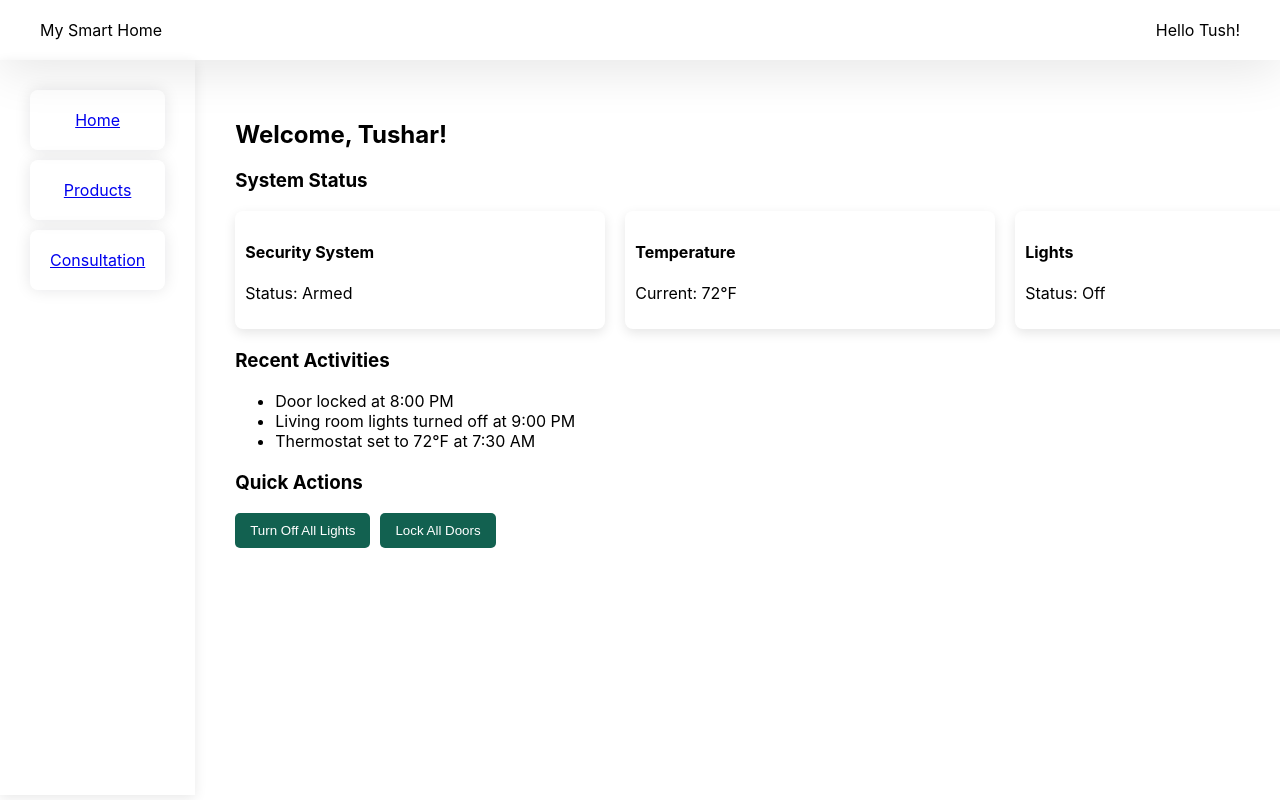
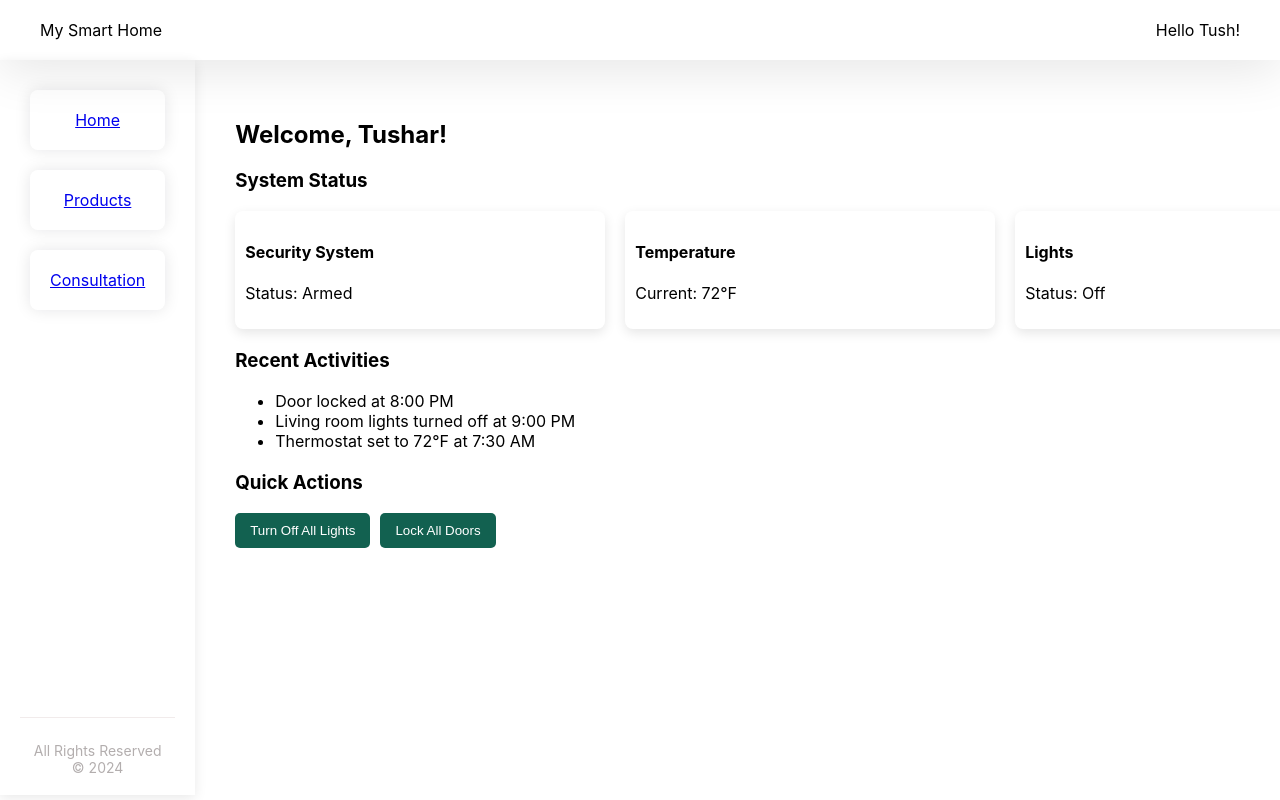
Before and after one commit to tusharchemate/my-smart-home-ui-app, a React (Create React App) app: page / in a window 1280 px wide. Shown: the top 800 px of the page. Built offline with nearby package versions, Linux system fonts and the light colour scheme.

Commit message:
Fixed left nav

```diff
--- a/src/components/common/LeftSideBar.jsx
+++ b/src/components/common/LeftSideBar.jsx
@@ -27,12 +27,17 @@ const items = [
 
 const LeftSidebar = () => {
   return (
-    <div>
+    <div className="nav">
       {items?.map((item) => (
         <Link className="link" to={`/${item.key}`}>
           {item?.label}{" "}
         </Link>
       ))}
+      <div className="bottom-text">
+        <p className="footer">
+          All Rights Reserved © {new Date().getFullYear()}{" "}
+        </p>
+      </div>
     </div>
   );
 };
--- a/src/components/common/common.css
+++ b/src/components/common/common.css
@@ -15,3 +15,22 @@
   padding: 0 40px;
   box-shadow: rgba(0, 0, 0, 0.1) 0px 10px 50px;
 }
+
+.nav {
+  display: flex;
+  flex-direction: column;
+  height: 90vh;
+}
+
+.link:hover {
+  color: #083b15;
+}
+
+.nav .bottom-text {
+  margin-top: auto;
+  padding: 10px;
+  border-top: 1px solid #f1ebeb;
+  text-align: center;
+  font-size: 14px;
+  color: rgb(179, 174, 174);
+}
```
